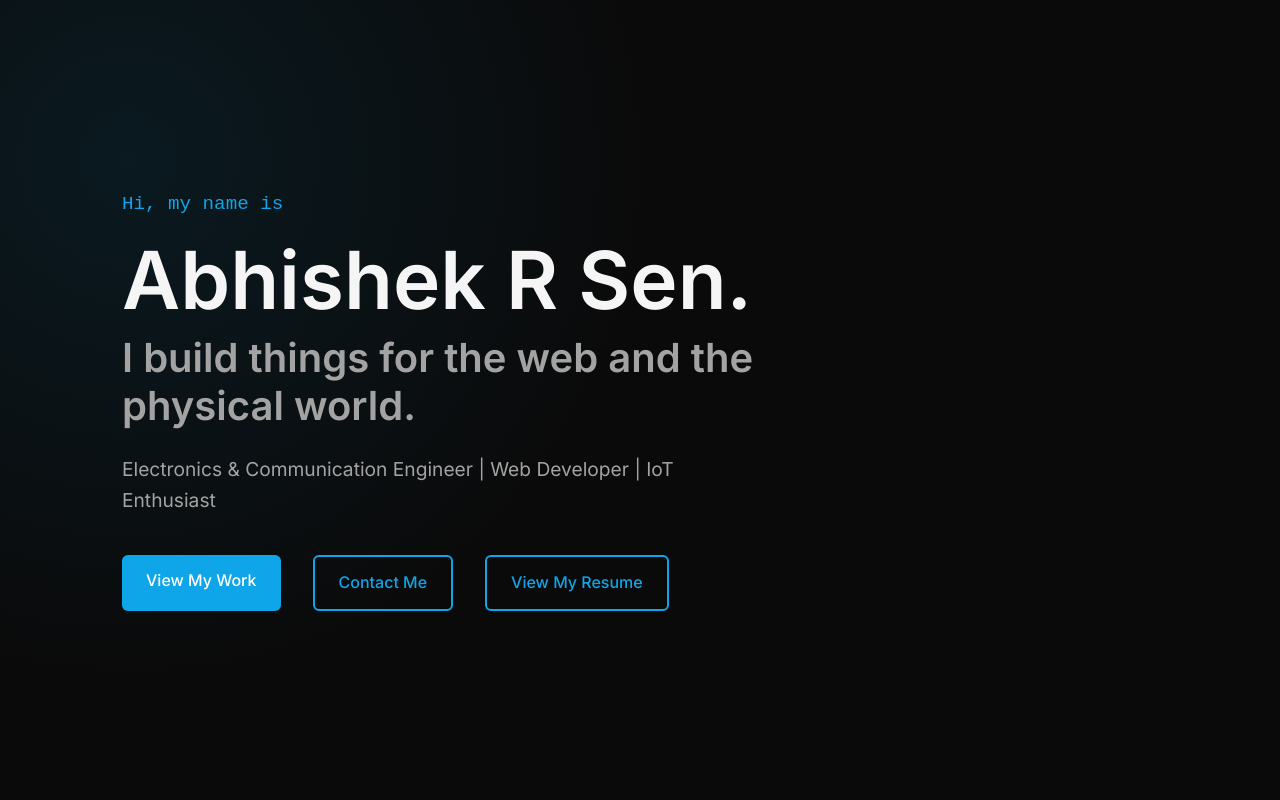
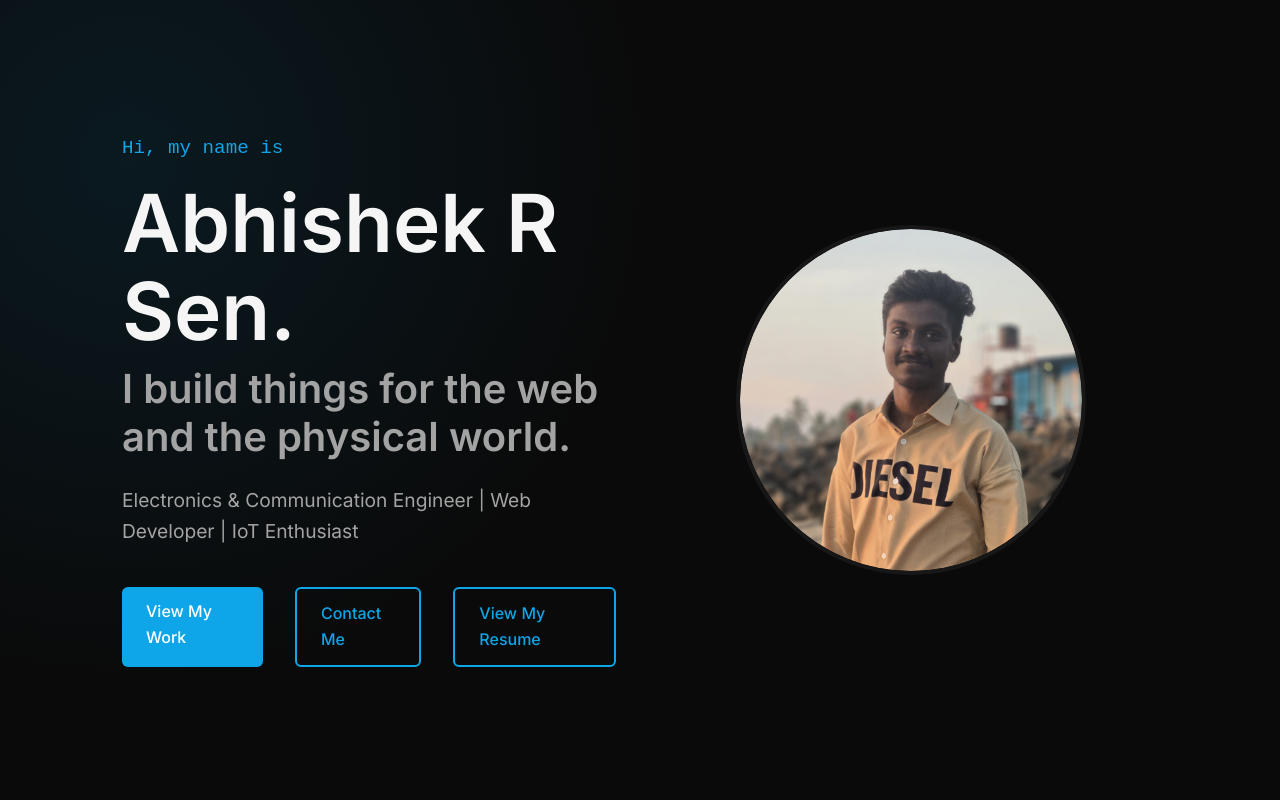
Before and after one commit to abhishekrsen/Abhishek-R-Sen-Portfolio, a React (Vite) app in the folder client/: page / in a window 1280 px wide. Shown: the top 800 px of the page. Built offline with nearby package versions, Linux system fonts and the light colour scheme.

Commit message:
Add profile picture to Hero section

```diff
--- a/client/src/components/Hero.css
+++ b/client/src/components/Hero.css
@@ -7,10 +7,34 @@
 
 .hero-container {
   width: 100%;
+  display: flex;
+  align-items: center;
+  justify-content: space-between;
+  gap: 3rem;
+  flex-wrap: wrap-reverse;
 }
 
 .hero-content {
-  max-width: 800px;
+  flex: 1;
+  min-width: 300px;
+}
+
+.hero-image-wrapper {
+  flex: 1;
+  display: flex;
+  justify-content: center;
+  align-items: center;
+  min-width: 300px;
+}
+
+.hero-image {
+  max-width: 100%;
+  width: 350px;
+  height: 350px;
+  object-fit: cover;
+  border-radius: 50%;
+  box-shadow: 0 10px 30px -10px var(--primary-color);
+  border: 4px solid var(--card-bg);
 }
 
 .hero-greeting {
--- a/client/src/components/Hero.jsx
+++ b/client/src/components/Hero.jsx
@@ -1,4 +1,5 @@
 import React from 'react';
+import profilePic from '../assets/profile.png';
 import './Hero.css';
 
 const Hero = () => {
@@ -18,6 +19,9 @@ const Hero = () => {
             <a href="https://drive.google.com/file/d/1-Oem3aK4jWU1Qd_Bnsx2eEi_a-Ma00Ub/view?usp=drive_link" target="_blank" rel="noopener noreferrer" className="btn btn-outline" style={{ marginLeft: '1rem' }}>View My Resume</a>
           </div>
         </div>
+        <div className="hero-image-wrapper animate-fade-in-up delay-300">
+          <img src={profilePic} alt="Abhishek R Sen" className="hero-image" />
+        </div>
       </div>
     </section>
   );
```
Also changed, not shown: client/src/assets/profile.png (added).
